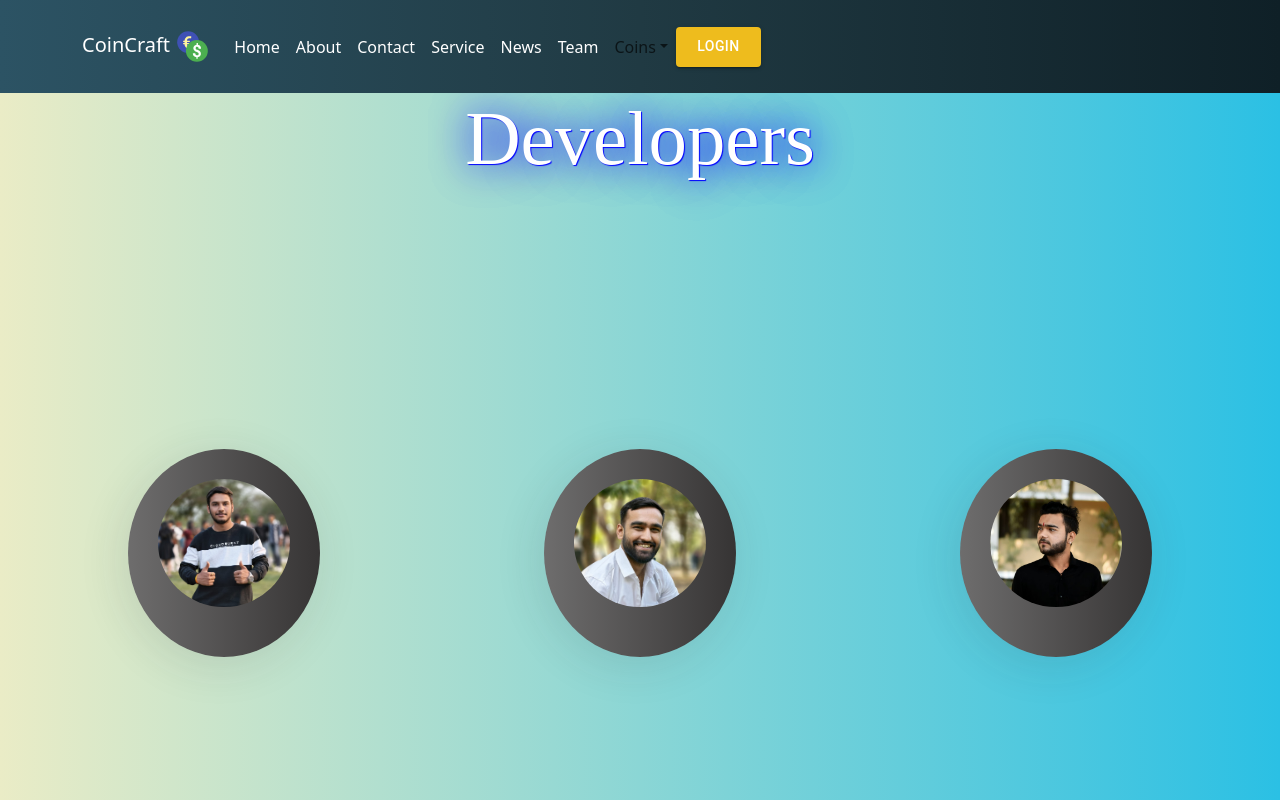
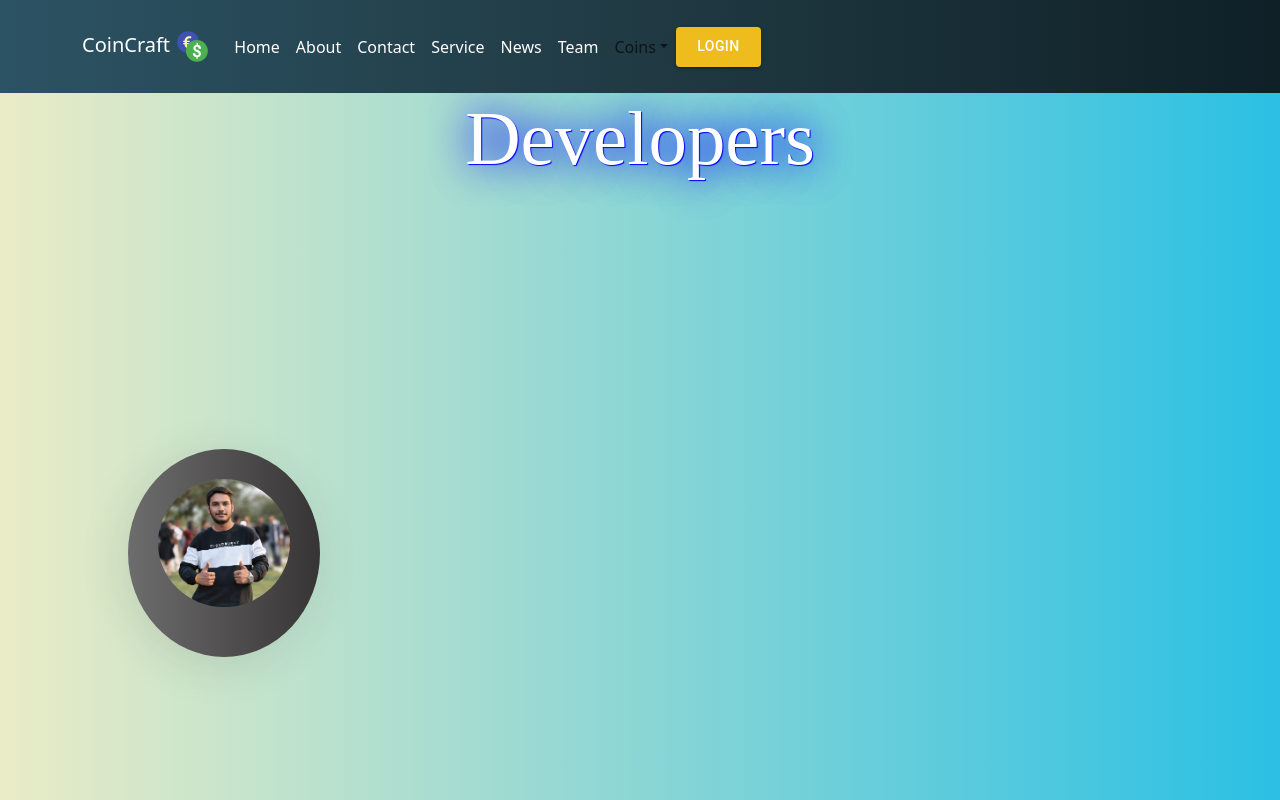
Before and after one commit to JayeshTapdiya12/CoinCraft, a React (Create React App) app: page /team in a window 1280 px wide. Shown: the top 800 px of the page. Built offline with nearby package versions, Linux system fonts and the light colour scheme; no server answers; a web font is replaced by a local one.

Commit message:
Update Team.jsx

```diff
--- a/src/OtherPages/Team/Team.jsx
+++ b/src/OtherPages/Team/Team.jsx
@@ -17,24 +17,6 @@ const Team = () => {
             linkdin: "https://www.linkedin.com/in/jayesh-tapdiya-01573024a/",
             gmail: "mailtto:jayesh121220@gmail.com",
             github: "https://github.com/jayeshtapdiya",
-        },
-        {
-            id: 2,
-            image: img,
-            name: "Kanhaiya Soni",
-            // pos: "Front-End Developer",
-            linkdin: "https://www.linkedin.com/in/kanhaiya-soni-b78baa220?utm_source=share&utm_campaign=share_via&utm_content=profile&utm_medium=android_app ",
-            gmail: "mailto:Kanhaiyasoni0212@gmail.com",
-            github: "https://github.com/kanhaiya-2001",
-        },
-        {
-            id: 3,
-            image: img1,
-            name: "Hritik Bhargava",
-            // pos: "Back-End Developer",
-            linkdin: "https://www.linkedin.com/in/hritik-bhargava-55ba611b7?utm_source=share&utm_campaign=share_via&utm_content=profile&utm_medium=android_app",
-            gmail: "mailtto:jayesh121220@gmail.com",
-            github: "https://github.com/hritikbhargava1256",
         }
     ]
 
```
